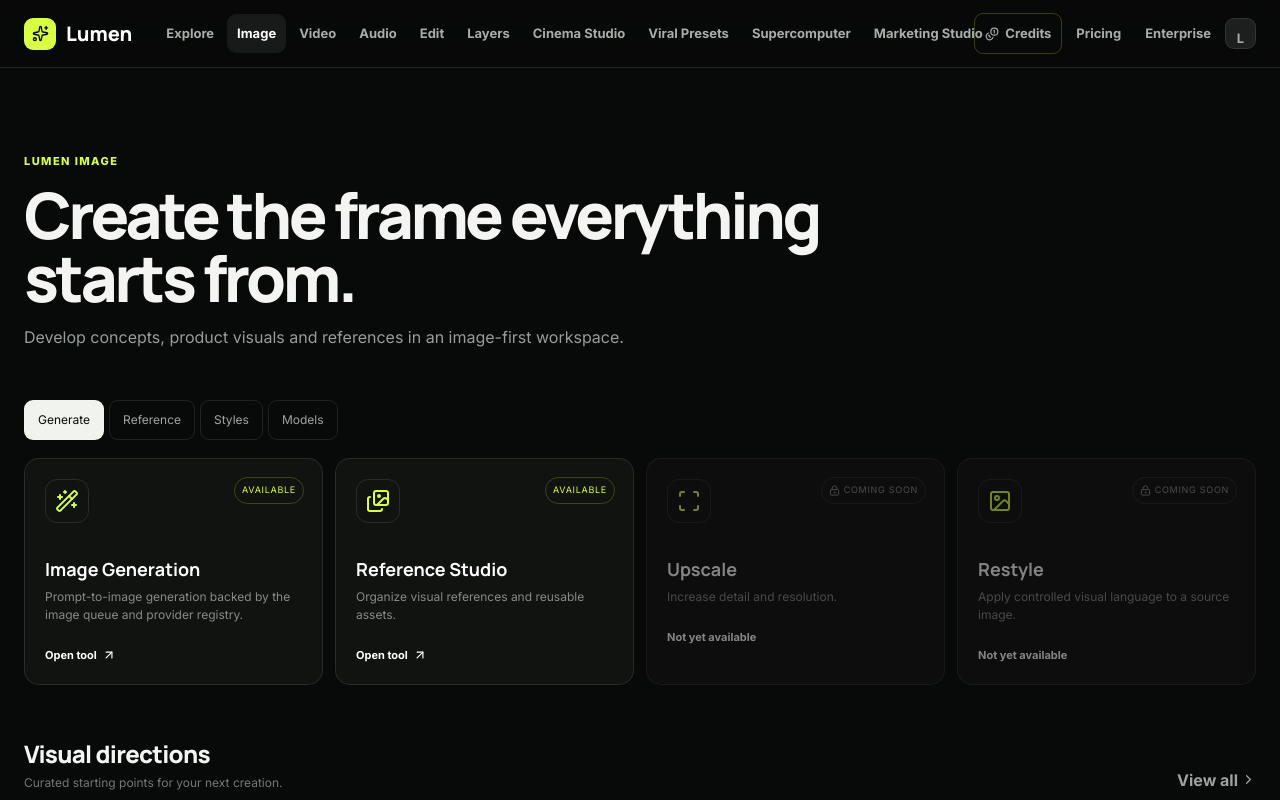
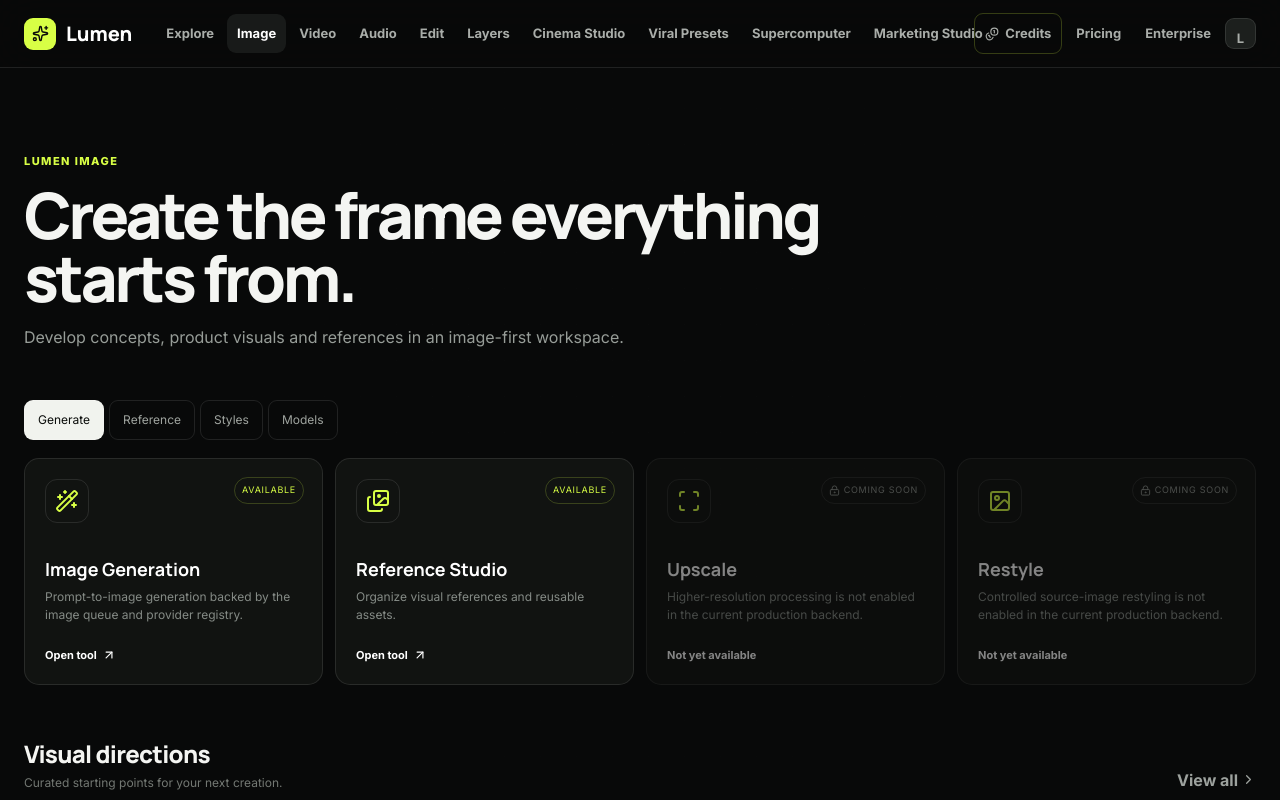
Before and after one commit to aalgume2-ship-it/auto-publisher-ai, a Next.js app in the folder apps/web/: page /image in a window 1280 px wide. Shown: the top 800 px of the page. Built offline with nearby package versions, Linux system fonts and the light colour scheme.

Commit message:
fix(web): make image workspace tabs actionable

```diff
--- a/apps/web/src/app/image/page.tsx
+++ b/apps/web/src/app/image/page.tsx
@@ -1,2 +1,17 @@
-import { Image, Images, Scan, WandSparkles } from 'lucide-react';import { PlatformShell,PageHero,ToolCard,SectionRail } from '../../components/creative/CreativePlatform';import { rails } from '../../components/creative/catalog';
-export default function ImagePage(){return <PlatformShell><PageHero eyebrow="Lumen Image" title="Create the frame everything starts from." description="Develop concepts, product visuals and references in an image-first workspace."/><div className="cp-tabs"><span>Generate</span><span>Reference</span><span>Styles</span><span>Models</span></div><div className="cp-tool-grid"><ToolCard icon={<WandSparkles/>} title="Image Generation" description="Prompt-to-image generation backed by the image queue and provider registry." href="/dashboard/images"/><ToolCard icon={<Images/>} title="Reference Studio" description="Organize visual references and reusable assets." href="/dashboard/assets"/><ToolCard icon={<Scan/>} title="Upscale" description="Increase detail and resolution." href="#" available={false}/><ToolCard icon={<Image/>} title="Restyle" description="Apply controlled visual language to a source image." href="#" available={false}/></div><SectionRail title="Visual directions" items={rails['New & Trending']}/></PlatformShell>}
+import Link from 'next/link';
+import { Image, Images, Scan, WandSparkles } from 'lucide-react';
+import { PlatformShell,PageHero,ToolCard,SectionRail } from '../../components/creative/CreativePlatform';
+import { rails } from '../../components/creative/catalog';
+
+const tabs=[['Generate','/dashboard/images'],['Reference','/dashboard/assets'],['Styles','/presets'],['Models','/dashboard/images']] as const;
+export default function ImagePage(){return <PlatformShell>
+  <PageHero eyebrow="Lumen Image" title="Create the frame everything starts from." description="Develop concepts, product visuals and references in an image-first workspace."/>
+  <div className="cp-tabs">{tabs.map(([label,href])=><Link key={label} href={href}>{label}</Link>)}</div>
+  <div className="cp-tool-grid">
+    <ToolCard icon={<WandSparkles/>} title="Image Generation" description="Prompt-to-image generation backed by the image queue and provider registry." href="/dashboard/images"/>
+    <ToolCard icon={<Images/>} title="Reference Studio" description="Organize visual references and reusable assets." href="/dashboard/assets"/>
+    <ToolCard icon={<Scan/>} title="Upscale" description="Higher-resolution processing is not enabled in the current production backend." href="/dashboard/images" available={false}/>
+    <ToolCard icon={<Image/>} title="Restyle" description="Controlled source-image restyling is not enabled in the current production backend." href="/dashboard/images" available={false}/>
+  </div>
+  <SectionRail title="Visual directions" items={rails['New & Trending']}/>
+</PlatformShell>}
```
